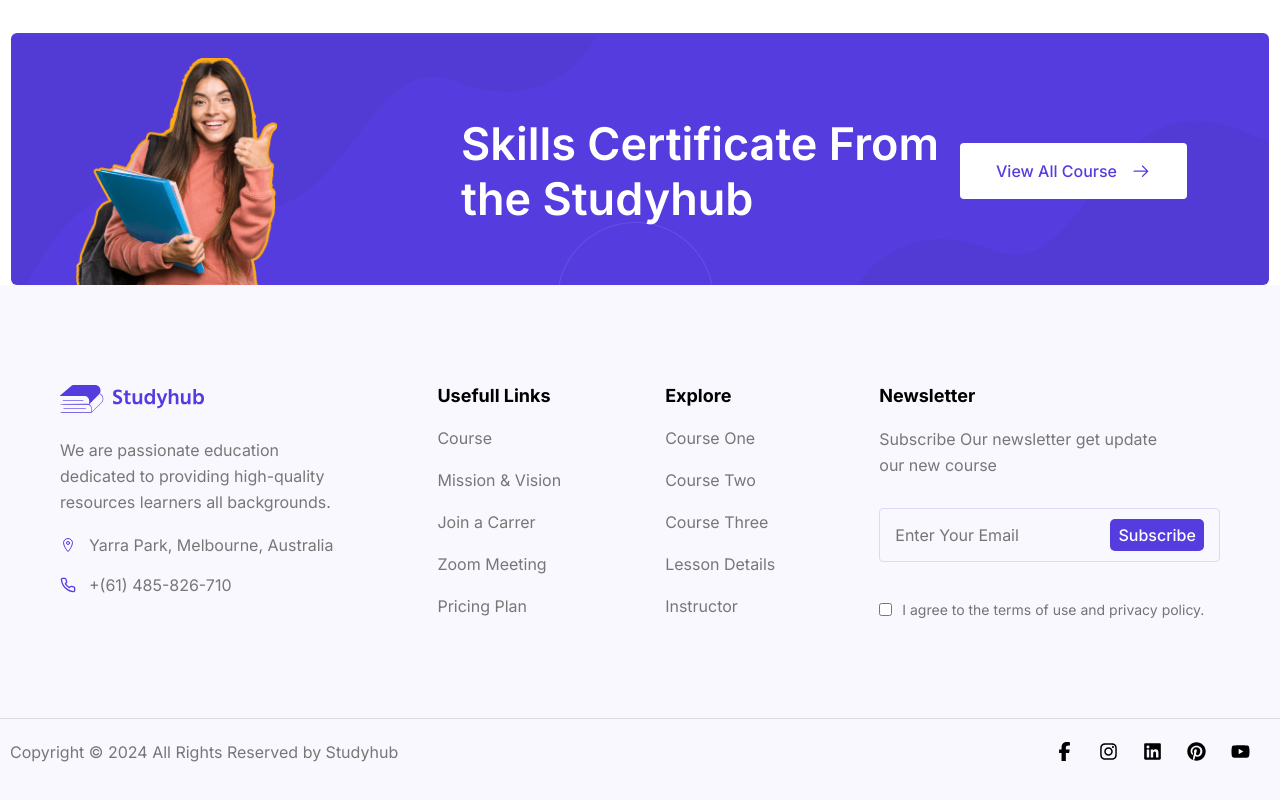
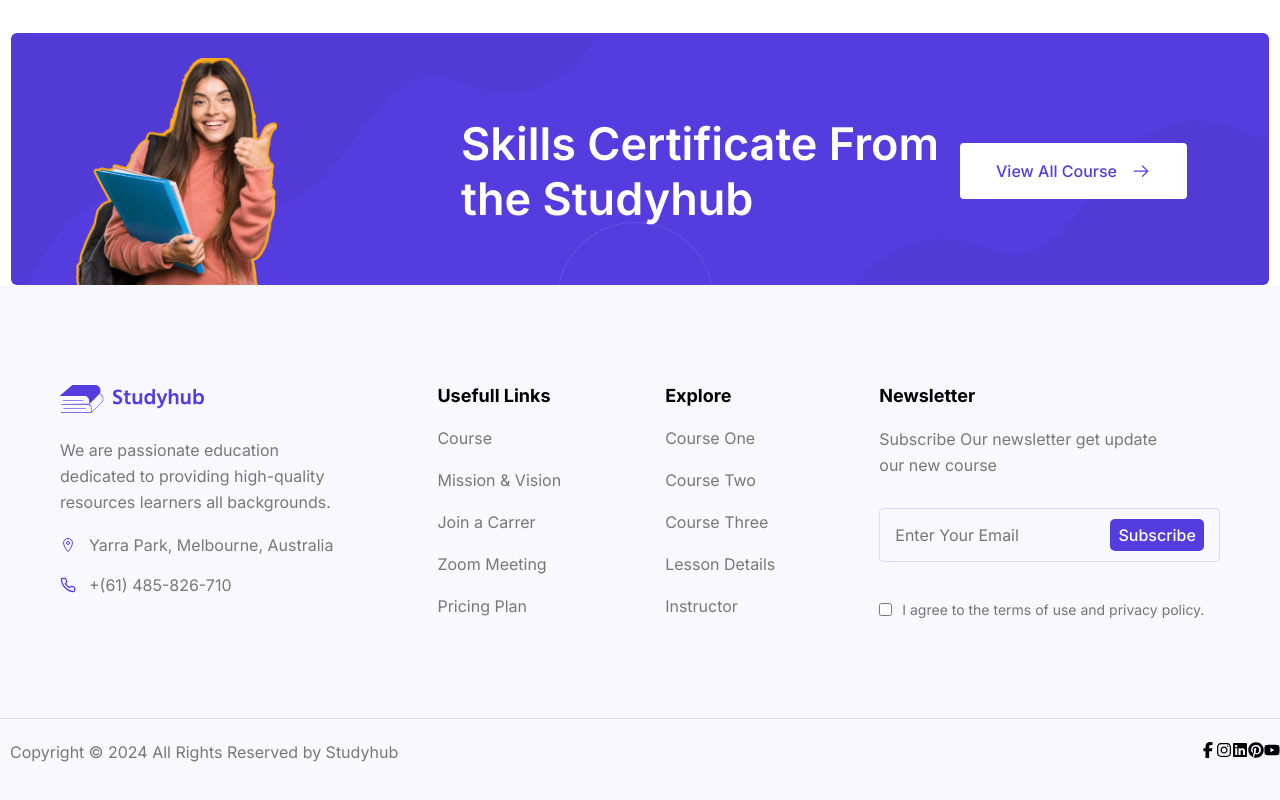
Before and after one commit to Daniel24356/E-learning, a React (Vite) app: page / in a window 1280 px wide. Shown: the part 6782-7582 px from the top of the page. Built offline with nearby package versions, Linux system fonts and the light colour scheme.

Commit message:
commented footer.css

```diff
--- a/src/pages/Footer/footer.css
+++ b/src/pages/Footer/footer.css
@@ -102,9 +102,9 @@
     font-weight: 400;
     color: rgb(119, 119, 119);
 }
-.copy-innerdiv{
+/* .copy-innerdiv{
     display: flex;
     gap: 25px;
     margin-right: 30px;
     font-size: 19px;
-}
+} */
```
